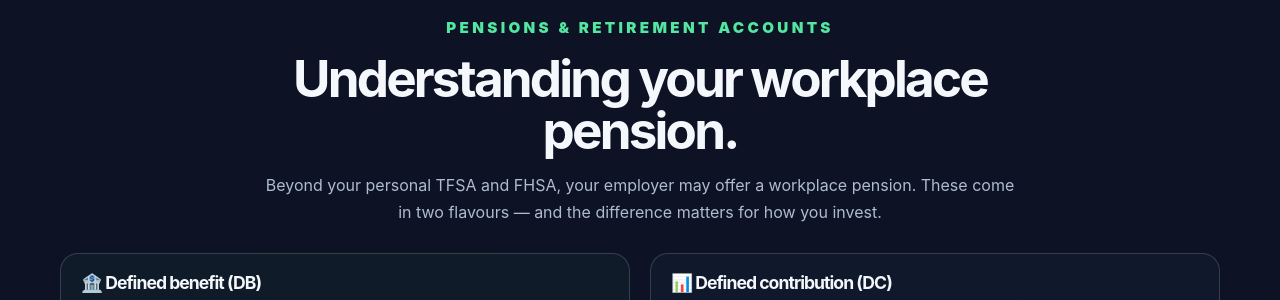
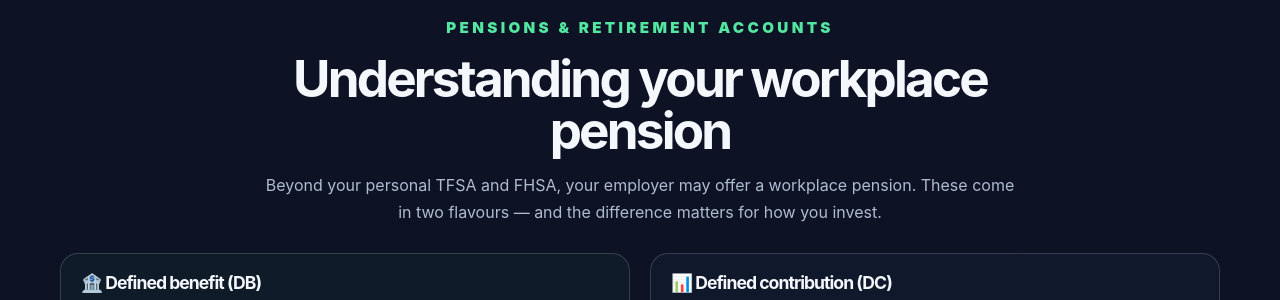
Before and after one commit to thestamp/dcathedip, a Jekyll site: the page built from index.html, in a window 1280 px wide and 900 px high, scrolled down 10106 px. Shown: the part 213-513 px from the top of the window. Built offline with Jekyll 4.4.1, drawn with Linux system fonts in a browser that asks for light colours.

```diff
--- a/index.html
+++ b/index.html
@@ -484,7 +484,7 @@ description: "A complete plan for Canadian ETF investors: tackle high-interest d
       <div class="pensions-subsection" style="margin-top:60px">
         <div class="section-heading center">
           <p class="eyebrow">Pensions & retirement accounts</p>
-          <h2>Understanding your workplace pension.</h2>
+          <h2>Understanding your workplace pension</h2>
           <p>Beyond your personal TFSA and FHSA, your employer may offer a workplace pension. These come in two flavours — and the difference matters for how you invest.</p>
         </div>
 
```
